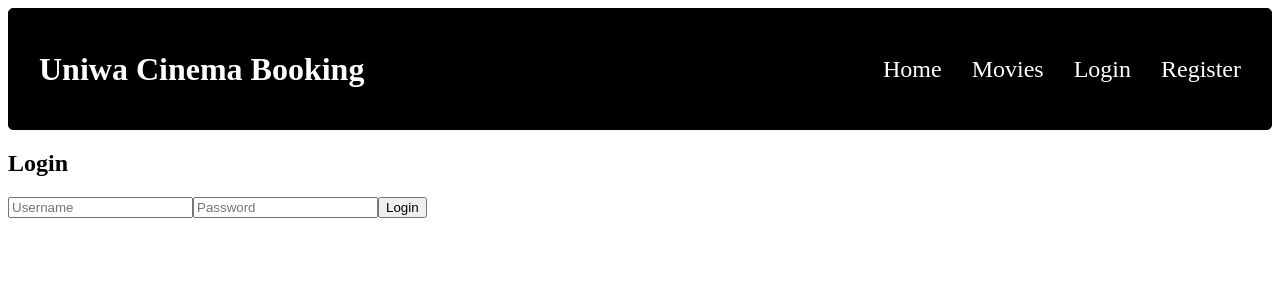
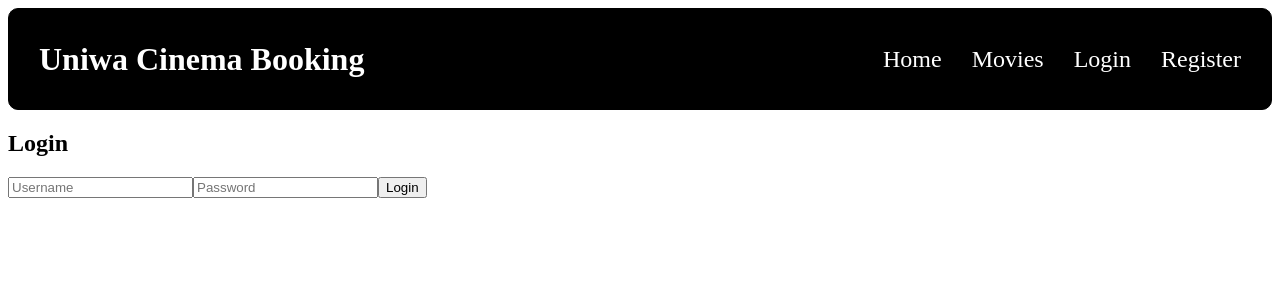
Before and after one commit to Kegar3/uniwa-softwaretech-cinema, a React (Vite) app in the folder cinema-frontend/: page /profile in a window 1280 px wide. Shown: the top 300 px of the page. Built offline with nearby package versions, Linux system fonts and the light colour scheme.

Commit message:
Refactor Navbar styles to adjust padding and border radius for improved aesthetics

```diff
--- a/cinema-frontend/src/components/Navbar.jsx
+++ b/cinema-frontend/src/components/Navbar.jsx
@@ -50,10 +50,10 @@ const styles = {
     justifyContent: "space-between",
     border: "1px solid black",
     alignItems: "center",
-    padding: "15px 30px",
+    padding: "5px 30px",
     backgroundColor: "black",
     color: "#fff",
-    borderRadius: "5px",
+    borderRadius: "10px",
   },
   logo: { fontSize: "2rem" },
   navLinks: {
```
